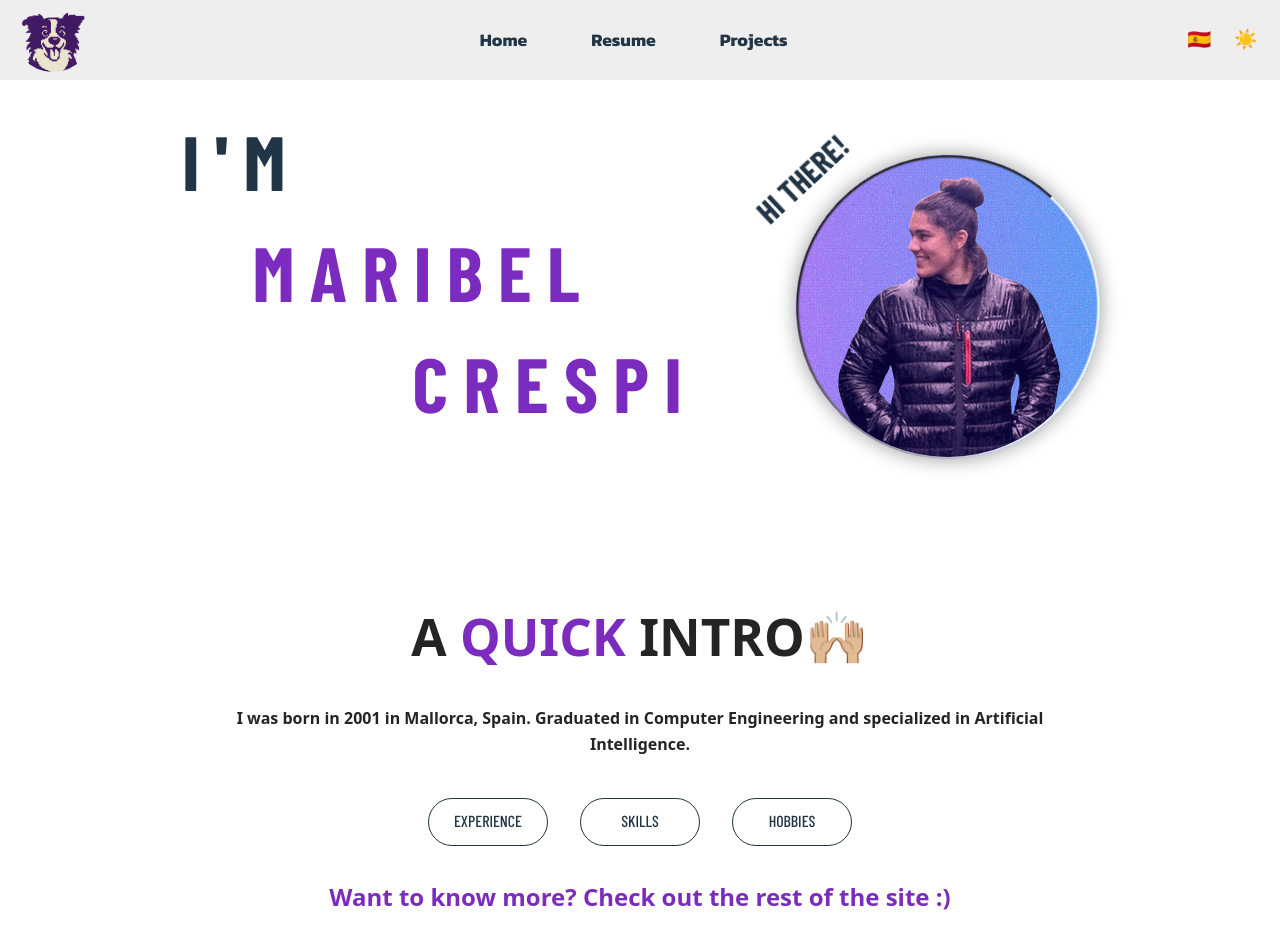
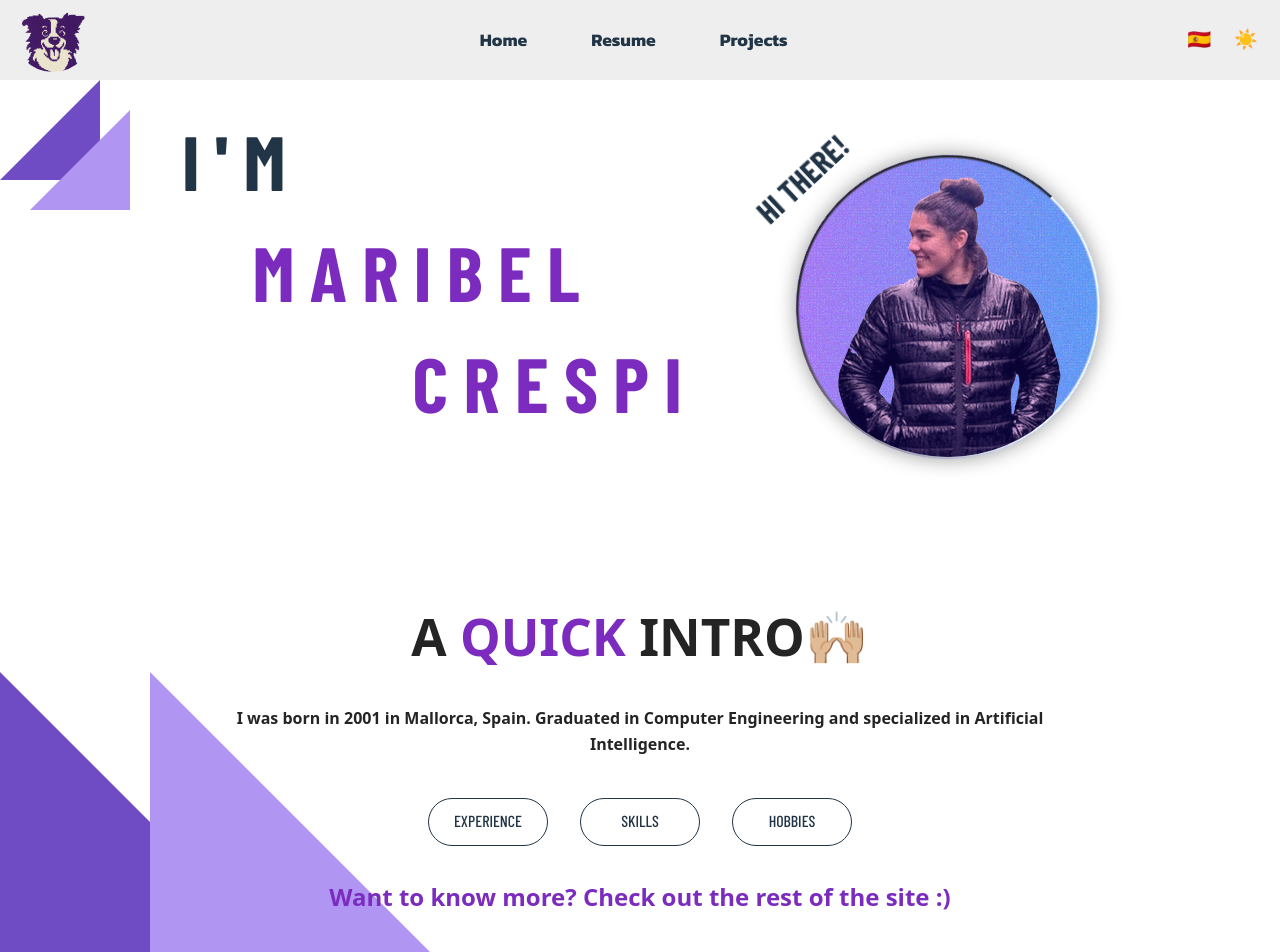
Before and after one commit to maribel95/portfolio, a React (Vite) app: page / in a window 1280 px wide. Shown: the top 952 px of the page. Built offline with nearby package versions, Linux system fonts and the light colour scheme; a web font is replaced by a local one.

Commit message:
Different background added.
Now background shows 4 lila triangles which could appear in different combinations.

```diff
--- /dev/null
+++ b/src/components/Background.tsx
@@ -0,0 +1,35 @@
+import { useMemo } from "react";
+import "@styles/Background.scss";
+
+const smallTriangleStyles = [
+  "small-top-left",
+  "small-top-right",
+  "small-frame",
+];
+const largeTriangleStyles = [
+  "large-bottom-left",
+  "large-diagonal",
+  "large-bottom-right",
+];
+
+const Background = () => {
+  const small = useMemo(() => {
+    const i = Math.floor(Math.random() * smallTriangleStyles.length);
+    return smallTriangleStyles[i];
+  }, []);
+
+  const large = useMemo(() => {
+    const i = Math.floor(Math.random() * largeTriangleStyles.length);
+    return largeTriangleStyles[i];
+  }, []);
+
+  return (
+    <div className={`triangle-decorations ${small} ${large}`}>
+      {[...Array(6)].map((_, i) => (
+        <div key={i} className={`triangle triangle-${i + 1}`} />
+      ))}
+    </div>
+  );
+};
+
+export default Background;
--- a/src/components/CV.tsx
+++ b/src/components/CV.tsx
@@ -1,13 +1,14 @@
 import { useTranslation } from "react-i18next";
 import "@styles/CV.scss";
 import i18n from "i18n";
+import Background from "./Background";
 function CV() {
   const { t } = useTranslation();
   const cvFile = i18n.language === "en" ? "/pdf/CV-EN.pdf" : "/pdf/CV-ES.pdf";
 
   return (
     <div className="cv-container">
-      {/* <Background /> */}
+      <Background />
       <section className="cv-html">
         <header className="cv-header">
           <p className="cv-contact">
--- a/src/components/Hero.tsx
+++ b/src/components/Hero.tsx
@@ -1,6 +1,7 @@
 import "@styles/Hero.scss";
 import { useTranslation } from "react-i18next";
 import { Trans } from "react-i18next";
+import Background from "./Background";
 import SkillsSphere from "./SkillsSphere";
 import React, { useState, useRef, useEffect } from "react";
 
@@ -73,7 +74,7 @@ const Hero: React.FC = () => {
 
   return (
     <section className="hero-section">
-      {/* <Background /> */}
+      <Background />
       <div className="hero-flex">
         <div className="hero-text">
           <span className="line soy">{t("hero.iam")}</span>
--- a/src/components/Projects.tsx
+++ b/src/components/Projects.tsx
@@ -1,5 +1,6 @@
 import { useState, useRef, useEffect } from "react";
 import "@styles/Projects.scss";
+import Background from "./Background";
 
 const projects = [
   {
@@ -179,7 +180,7 @@ export default function Projects() {
   }
   return (
     <section className="projects">
-      {/* <Background /> */}
+      <Background />
       <div
         className="projects__container"
         onMouseMove={(e) => handleMouseMove(e)}
--- a/src/styles/Background.scss
+++ b/src/styles/Background.scss
@@ -1,63 +1,112 @@
 @use "./variables" as *;
-.background-container {
+
+.triangle-decorations {
   position: absolute;
-  top: $navbar-height;
-  left: 0;
-  right: 0;
-  bottom: 0;
-  height: 100%;
-  width: 100%;
+  inset: 0;
   pointer-events: none;
-  overflow: hidden;
   z-index: 0;
-}
-.blob {
+
+  .triangle {
     position: absolute;
-  width: 40vw;
-  max-width: 400px;
-  min-width: 120px;
-  opacity: var(--blob-opacity, 1);
-  pointer-events: none;
-  z-index: -1;
-
-  transform: translate(var(--mouse-x, 0px), var(--mouse-y, 0px)) scale(1)
-    rotate(0deg);
-  animation: blobFloat 4s ease-in-out infinite;
-  transition: transform 5s ease;
+    width: 0;
+    height: 0;
   }
 
-@keyframes blobFloat {
-  0% {
-    transform: translate(var(--mouse-x, 0px), var(--mouse-y, 0px)) scale(1)
-      rotate(0deg);
+  /* ---------------------------------- */
+  /* 🟣 SMALL TRIANGLES - DECORATIVOS   */
+  /* ---------------------------------- */
+
+  &.small-top-left {
+    .triangle-1 {
+      top: 0;
+      left: 0;
+      border-left: 100px solid transparent;
+      border-bottom: 100px solid #6f4cc4;
     }
-  50% {
-    transform: translate(var(--mouse-x, 0px), var(--mouse-y, 0px)) scale(1.04)
-      rotate(5deg);
-  }
-  100% {
-    transform: translate(var(--mouse-x, 0px), var(--mouse-y, 0px)) scale(1)
-      rotate(0deg);
+    .triangle-2 {
+      top: 30px;
+      left: 30px;
+      border-left: 100px solid transparent;
+      border-bottom: 100px solid #b095f3;
     }
   }
 
-.noise-overlay {
-  position: absolute;
-  inset: 0; // top: 0; right: 0; bottom: 0; left: 0
-  width: 100%;
-  height: 100%;
-  background-repeat: repeat;
-  background-size: 150px;
-  pointer-events: none;
-  z-index: 1;
-  opacity: 0;
-  transition: opacity 0.15s ease-in-out;
+  &.small-top-right {
+    .triangle-1 {
+      top: 0;
+      right: 0;
+      border-right: 100px solid transparent;
+      border-bottom: 100px solid #6f4cc4;
+    }
+    .triangle-2 {
+      top: 30px;
+      right: 30px;
+      border-right: 100px solid transparent;
+      border-bottom: 100px solid #b095f3;
+    }
   }
 
-.noiseA {
-  z-index: 15;
+  &.small-frame {
+    .triangle-1 {
+      top: 0;
+      left: 0;
+      border-left: 80px solid transparent;
+      border-bottom: 80px solid #6f4cc4;
+    }
+    .triangle-2 {
+      bottom: 0;
+      right: 0;
+      border-right: 80px solid transparent;
+      border-top: 80px solid #b095f3;
+    }
   }
 
-.noiseB {
-  z-index: 16; // está por encima para que se solapen bien
+  /* ------------------------------- */
+  /* 🟣 LARGE TRIANGLES - PLANTILLA  */
+  /* ------------------------------- */
+
+  &.large-bottom-left {
+    .triangle-3 {
+      bottom: 0;
+      left: 0;
+      border-left: 300px solid #6f4cc4;
+      border-top: 300px solid transparent;
     }
+    .triangle-4 {
+      bottom: 0;
+      left: 150px;
+      border-left: 300px solid #b095f3;
+      border-top: 300px solid transparent;
+    }
+  }
+
+  &.large-bottom-right {
+    .triangle-3 {
+      bottom: 0;
+      right: 0;
+      border-right: 300px solid #6f4cc4;
+      border-top: 300px solid transparent;
+    }
+    .triangle-4 {
+      bottom: 0;
+      right: 150px;
+      border-right: 300px solid #b095f3;
+      border-top: 300px solid transparent;
+    }
+  }
+
+  &.large-diagonal {
+    .triangle-3 {
+      top: 0;
+      left: 0;
+      border-left: 300px solid transparent;
+      border-bottom: 300px solid #6f4cc4;
+    }
+    .triangle-4 {
+      bottom: 0;
+      right: 0;
+      border-right: 300px solid transparent;
+      border-top: 300px solid #b095f3;
+    }
+  }
+}
```
Also changed, not shown: src/styles/Background-noise.scss (added, +63 -0 lines), src/components/Background-noise.tsx (renamed from src/components/BackgroundOG.tsx). Lines whose indentation alone changed are shown as unchanged.
